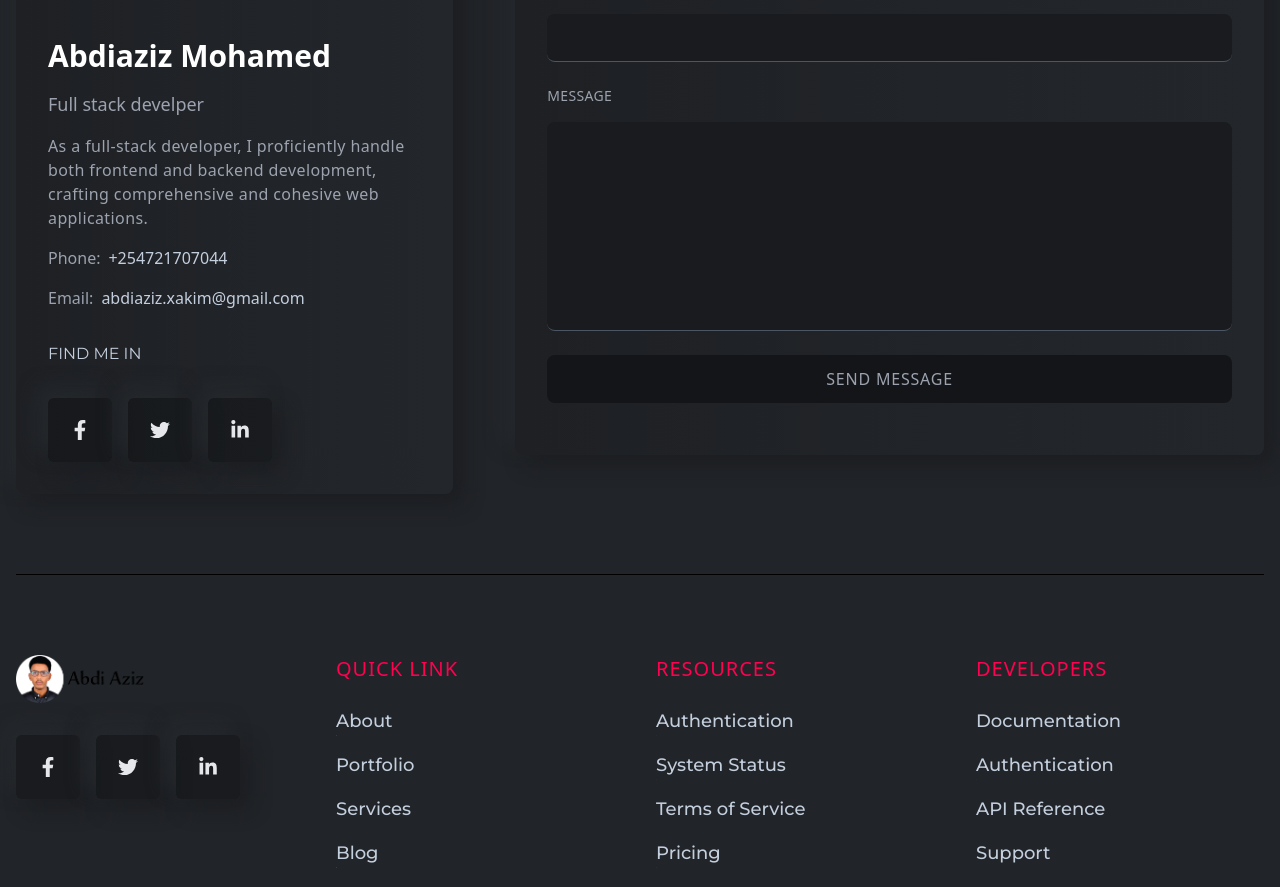
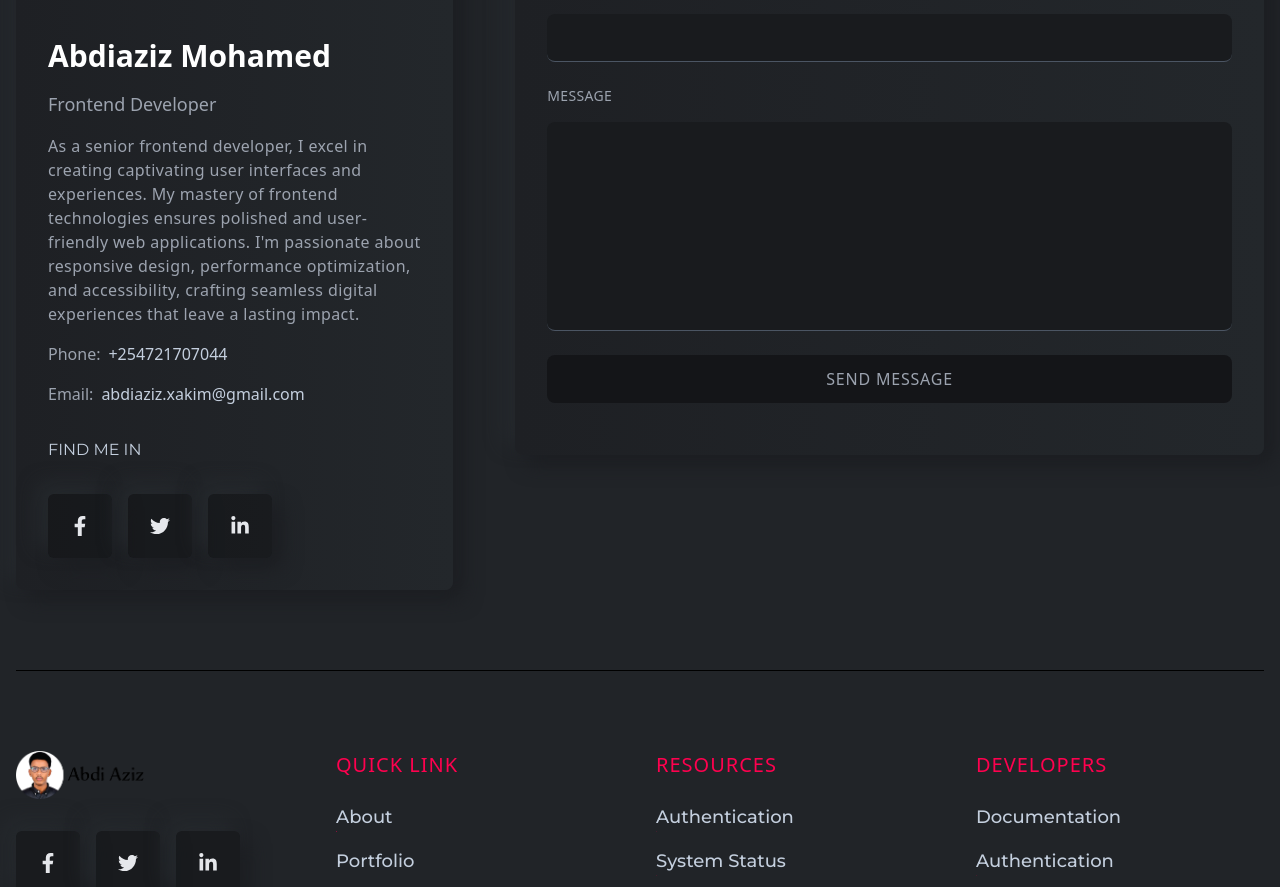
Before and after one commit to Abdiaziz-Xakim/My-Portfolio., a React (Create React App) app: page / in a window 1280 px wide. Shown: the part 5134-6021 px from the top of the page. Built offline with nearby package versions, Linux system fonts and the light colour scheme.

Commit message:
added some features

```diff
--- a/src/components/contact/ContactLeft.js
+++ b/src/components/contact/ContactLeft.js
@@ -13,10 +13,10 @@ const ContactLeft = () => {
       <div className="flex flex-col gap-4">
         <h3 className="text-3xl font-bold text-white">Abdiaziz Mohamed</h3>
         <p className="text-lg font-normal text-gray-400">
-          Full stack develper
+          Frontend Developer
         </p>
         <p className="text-base text-gray-400 tracking-wide">
-        As a full-stack developer, I proficiently handle both frontend and backend development, crafting comprehensive and cohesive web applications.
+        As a senior frontend developer, I excel in creating captivating user interfaces and experiences. My mastery of frontend technologies ensures polished and user-friendly web applications. I'm passionate about responsive design, performance optimization, and accessibility, crafting seamless digital experiences that leave a lasting impact.
         </p>
         <p className="text-base text-gray-400 flex items-center gap-2">
           Phone: <span className="text-lightText">+254721707044</span>
```
